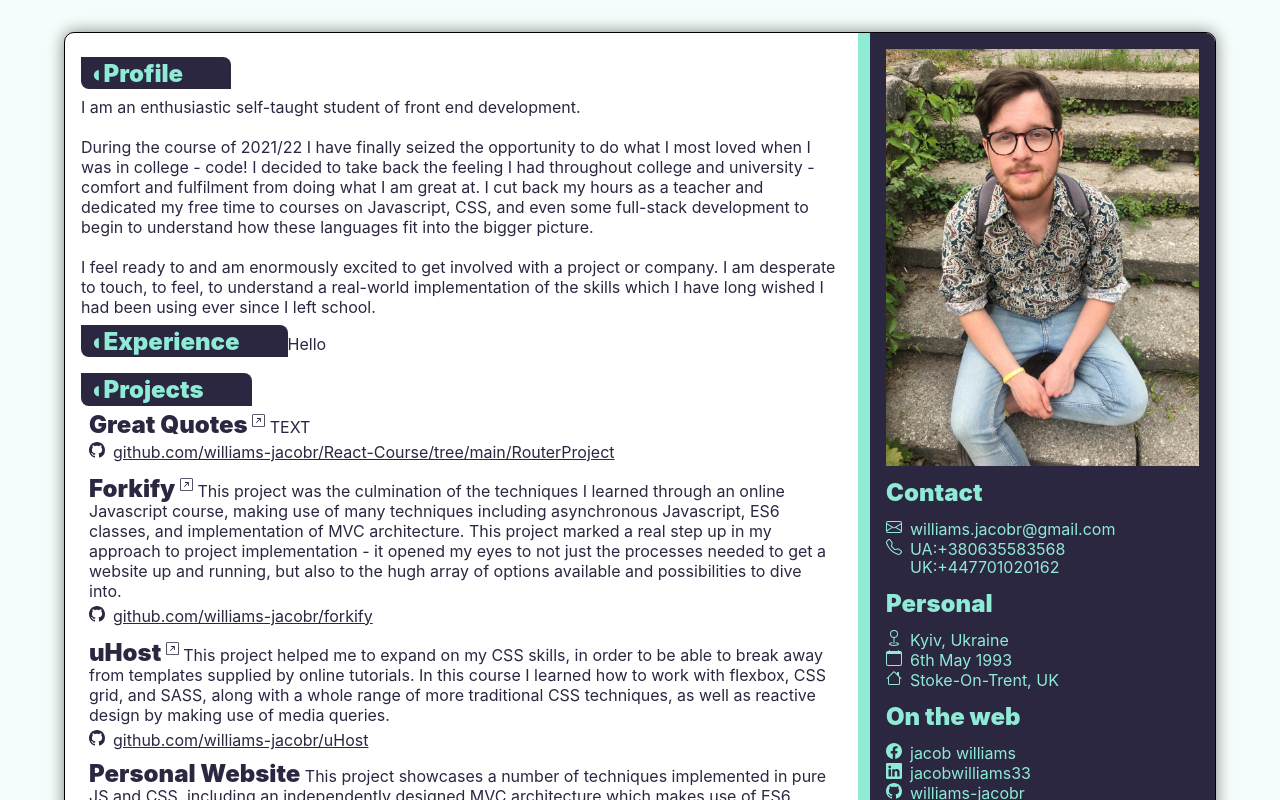
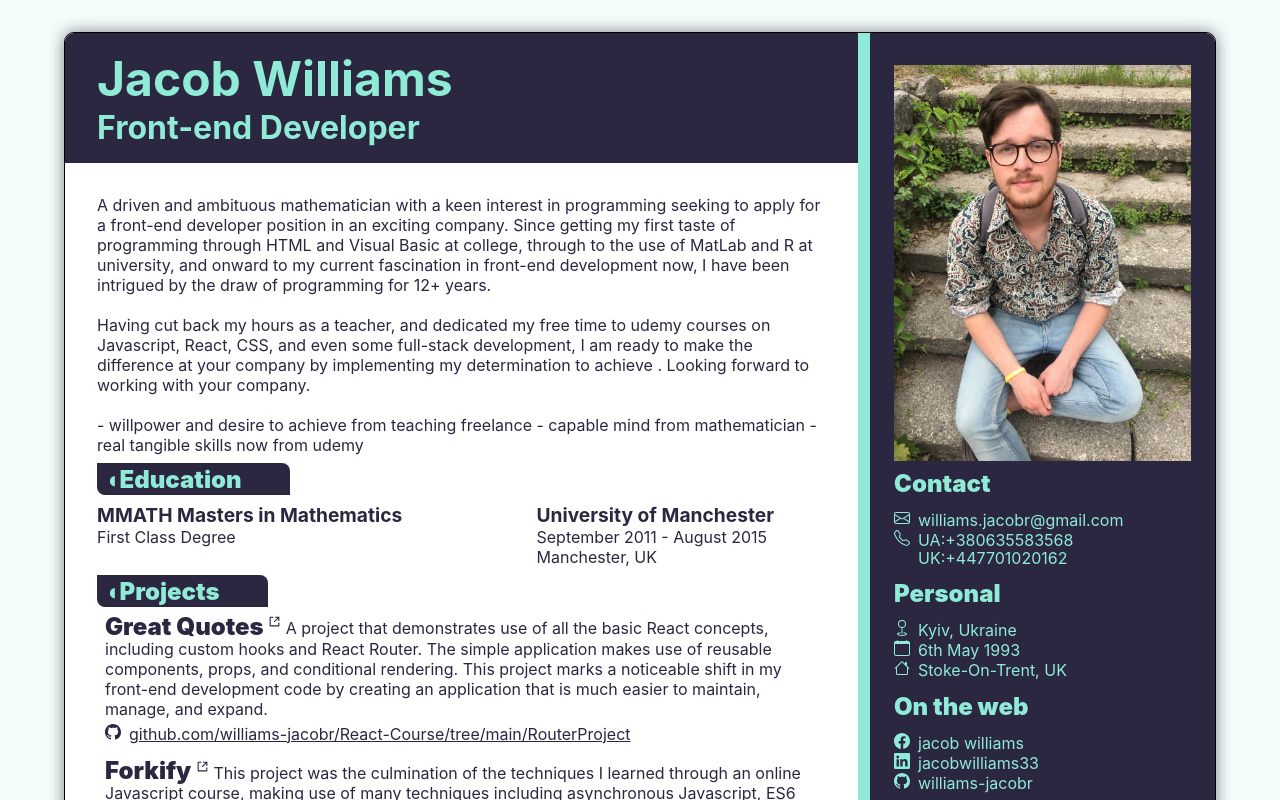
Before and after one commit to williams-jacobr/cv-react, a React (Create React App) app: page / in a window 1280 px wide. Built offline with nearby package versions, Linux system fonts and the light colour scheme.

Commit message:
finalising styling and content

```diff
--- a/src/App.js
+++ b/src/App.js
@@ -3,6 +3,7 @@ import Card from "./Components/UI/Card";
 import CVInfo from "./Components/CVInfo";
 import PersonalInfo from "./Components/PersonalInfo";
 import { useEffect, useRef } from "react";
+import Header from "./Components/UI/Header";
 
 function App() {
   const appContainer = useRef(null);
@@ -10,7 +11,10 @@ function App() {
   return (
     <Card className={styles.main}>
       <div className={styles.container} ref={appContainer}>
-        <CVInfo className={styles.section} />
+        <div>
+          <Header />
+          <CVInfo className={styles.section} />
+        </div>
         <PersonalInfo
           className={styles.section}
           printContainer={appContainer}
--- a/src/App.module.css
+++ b/src/App.module.css
@@ -44,4 +44,5 @@ a {
 
 .section {
   padding: 0rem 1rem;
+  margin: 1rem 0;
 }
--- a/src/Components/CVInfo.js
+++ b/src/Components/CVInfo.js
@@ -11,33 +11,56 @@ const CVInfo = function (props) {
       ref={null}
       className={`${styles["cv-info-container"]} ${props.className}`}
     >
-      <Section title="◖Profile">
+      <Section>
         <p>
-          I am an enthusiastic self-taught student of front end development.
+          A driven and ambituous mathematician with a keen interest in
+          programming seeking to apply for a front-end developer position in an
+          exciting company. Since getting my first taste of programming through
+          HTML and Visual Basic at college, through to the use of MatLab and R
+          at university, and onward to my current fascination in front-end
+          development now, I have been intrigued by the draw of programming for
+          12+ years.
           <br />
           <br />
-          During the course of 2021/22 I have finally seized the opportunity to
-          do what I most loved when I was in college - code! I decided to take
-          back the feeling I had throughout college and university - comfort and
-          fulfilment from doing what I am great at. I cut back my hours as a
-          teacher and dedicated my free time to courses on Javascript, CSS, and
-          even some full-stack development to begin to understand how these
-          languages fit into the bigger picture.
+          Having cut back my hours as a teacher, and dedicated my free time to
+          udemy courses on Javascript, React, CSS, and even some full-stack
+          development, I am ready to make the difference at your company by
+          implementing my determination to achieve . Looking forward to working
+          with your company.
           <br />
-          <br />I feel ready to and am enormously excited to get involved with a
-          project or company. I am desperate to touch, to feel, to understand a
-          real-world implementation of the skills which I have long wished I had
-          been using ever since I left school.
+          <br />- willpower and desire to achieve from teaching freelance -
+          capable mind from mathematician - real tangible skills now from udemy
         </p>
       </Section>
-      <Section title="◖Experience">Hello</Section>
+      <Section title="◖Education">
+        <div className={styles.education}>
+          <h1>MMATH Masters in Mathematics</h1>
+          <h2>First Class Degree</h2>
+
+          <h3>
+            <a href="https://www.maths.manchester.ac.uk/">
+              University of Manchester
+            </a>
+          </h3>
+
+          <h4>September 2011 - August 2015</h4>
+          <h5>Manchester, UK</h5>
+        </div>
+      </Section>
       <Section title="◖Projects">
         <Subsection
           title="Great Quotes"
           to="https://react-http-bf455.web.app/quotes"
           className={styles.subsection}
         >
-          <p>TEXT</p>
+          <p>
+            A project that demonstrates use of all the basic React concepts,
+            including custom hooks and React Router. The simple application
+            makes use of reusable components, props, and conditional rendering.
+            This project marks a noticeable shift in my front-end development
+            code by creating an application that is much easier to maintain,
+            manage, and expand.
+          </p>
           <div className="bullet-grid">
             <BsGithub />
             <a href="https://github.com/williams-jacobr/React-Course/tree/main/Router%20Project">
@@ -100,8 +123,8 @@ const CVInfo = function (props) {
           </div>
         </Subsection>
       </Section>
-      <Section title="◖Expanding my skills">
-        <div className={`${styles.skills} bullet-grid`}>
+      <Section title="◖Expanding my skills" className={styles.skills}>
+        <div className="bullet-grid">
           <BsGraphUp className={styles.graph} />
           <p>
             Becoming well acquainted with essential JS libraries, especially
@@ -109,13 +132,24 @@ const CVInfo = function (props) {
           </p>
           <BsGraphUp className={styles.graph} />
           <p>
-            Exploring further libraries that can push me to the next level,
-            including Next.js
+            Working on real world projects with medium to large size user bases
           </p>
           <BsGraphUp className={styles.graph} />
           <p>
-            Working on real world projects with medium to large size user bases
+            Exploring further libraries that can push me to the next level,
+            including Next.js and Node.js
           </p>
+          <BsGraphUp className={styles.graph} />
+          <p>Familiarising myself with JS frameworks such as Angular or Vue</p>
+          <BsGraphUp className={styles.graph} />
+          <p>Familiarising myself with Node frameworks such as Express.js</p>
+          <BsGraphUp className={styles.graph} />
+          <p>
+            Becoming better acquainted with database management such as a deeper
+            dive into PostgreSQL or equivalents
+          </p>
+          <BsGraphUp className={styles.graph} />
+          <p>Compining the above to expand into full-stack development</p>
         </div>
       </Section>
     </Card>
--- a/src/Components/CVInfo.module.css
+++ b/src/Components/CVInfo.module.css
@@ -53,3 +53,102 @@
   margin: 0;
   padding: 0;
 }
+
+.education {
+  display: grid;
+  grid-auto-flow: column;
+  grid-template-columns: auto max-content;
+  grid-template-rows: auto auto auto;
+  align-items: baseline;
+}
+
+.education h1 {
+  margin: 0;
+  padding: 0;
+
+  font-size: large;
+  font-weight: bold;
+}
+
+.education h2 {
+  background: none;
+  color: #2b2741;
+  border: none;
+  padding: 0;
+  margin: 0;
+
+  font-size: 0.9rem;
+  font-weight: initial;
+}
+
+.education h3 {
+  margin: 0;
+  padding: 0;
+  grid-column: 2;
+  font-weight: bold;
+  font-size: 1.1rem;
+}
+
+.education a {
+  text-decoration: none;
+}
+
+.education h4 {
+  margin: 0;
+  padding: 0;
+  grid-column: 2;
+  font-weight: initial;
+  font-size: 0.9rem;
+}
+
+.education h5 {
+  margin: 0;
+  padding: 0;
+  grid-column: 2;
+  font-weight: initial;
+  font-size: 0.8rem;
+}
+
+@media (min-width: 1200px) {
+  .cv-info-container {
+    padding: 1rem 3rem 1rem 2rem;
+  }
+
+  .education h1 {
+    font-size: 1.2rem;
+  }
+
+  .education h2 {
+    font-size: 1rem;
+  }
+
+  .education h3 {
+    font-size: 1.2rem;
+    margin-right: 3rem;
+  }
+
+  .education h4 {
+    font-size: 1rem;
+  }
+
+  .education h5 {
+    font-size: 1rem;
+  }
+}
+
+@media (max-width: 900px) {
+  .education {
+    grid-auto-flow: row;
+  }
+
+  .education h3 {
+    grid-column: 1;
+  }
+}
+
+@media (max-width: 810px) {
+  .education {
+    display: flex;
+    flex-direction: column;
+  }
+}
--- a/src/Components/PersonalInfo.js
+++ b/src/Components/PersonalInfo.js
@@ -127,14 +127,6 @@ const PersonalInfo = function (props) {
           </li>
         </ul>
       </Section>
-      <Section title="Education">
-        <div className="bullet-grid">
-          <p>🎓</p>
-          <p>
-            MMATH Masters degree in Mathematics from University of Manchester.
-          </p>
-        </div>
-      </Section>
       <Section title="Former occupation">
         <div className="bullet-grid">
           <p>👨‍🏫</p>
@@ -146,12 +138,8 @@ const PersonalInfo = function (props) {
           <p>Contact coordinator for a charity organisation.</p>
         </div>
       </Section>
-      <div>
-        <button
-          className={styles["printer-button"]}
-          ref={printButton}
-          onClick={printButtonClickHandler}
-        >
+      <div className={styles["printer-button"]}>
+        <button ref={printButton} onClick={printButtonClickHandler}>
           Print
         </button>
       </div>
--- a/src/Components/PersonalInfo.module.css
+++ b/src/Components/PersonalInfo.module.css
@@ -8,6 +8,9 @@
 
   margin: 0;
   border-radius: 0;
+
+  display: flex;
+  flex-direction: column;
 }
 
 .personal-info-container h2 {
@@ -55,6 +58,10 @@
 }
 
 .printer-button {
+  margin-top: auto;
+}
+
+.printer-button button {
   width: 100%;
   margin: 1rem auto;
   padding: 0.5rem 1rem;
@@ -63,9 +70,10 @@
   border-radius: 0.5rem;
   font-size: large;
   color: #8febd5;
+  margin-top: max-content;
 }
 
-.printer-button:hover {
+.printer-button button:hover {
   background: #8febd5;
   cursor: pointer;
   color: #2b2741;
@@ -86,3 +94,9 @@
 .css {
   color: #264de4;
 }
+
+@media (min-width: 1200px) {
+  .personal-info-container {
+    padding: 1rem 1.5rem;
+  }
+}
--- /dev/null
+++ b/src/Components/UI/Header.js
@@ -0,0 +1,12 @@
+import styles from "./Header.module.css";
+
+const Header = function (props) {
+  return (
+    <header className={styles.header}>
+      <h1>Jacob Williams</h1>
+      <h2>Front-end Developer</h2>
+    </header>
+  );
+};
+
+export default Header;
--- /dev/null
+++ b/src/Components/UI/Header.module.css
@@ -0,0 +1,24 @@
+.header {
+  background: #2b2741;
+  color: #8febd5;
+  margin: 0;
+  padding: 1rem;
+}
+
+.header h1 {
+  margin: 0;
+}
+
+@media (min-width: 1200px) {
+  .header {
+    padding: 1rem 2rem;
+  }
+
+  .header h1 {
+    font-size: 3rem;
+  }
+
+  .header h2 {
+    font-size: 2rem;
+  }
+}
--- a/src/Components/UI/Section.js
+++ b/src/Components/UI/Section.js
@@ -3,7 +3,7 @@ const Section = function (props) {
 
   return (
     <div className={props.className}>
-      <h2>{title}</h2>
+      {title ? <h2>{title}</h2> : ''}
       {props.children}
     </div>
   );
--- a/src/Components/UI/Subsection.js
+++ b/src/Components/UI/Subsection.js
@@ -1,5 +1,5 @@
 import styles from "./Subsection.module.css";
-import { BsArrowUpRightSquare } from "react-icons/bs";
+import { RiShareBoxLine } from "react-icons/ri";
 
 const Subsection = function (props) {
   const { title, to } = props;
@@ -8,7 +8,7 @@ const Subsection = function (props) {
     <div className={`${props.className} ${styles.subsection}`}>
       {to && (
         <a href={to} className={styles.link}>
-          <h2>{title}</h2> <BsArrowUpRightSquare className={styles.super} />
+          <h2>{title}</h2> <RiShareBoxLine className={styles.super} />
         </a>
       )}
       {!to && <h2>{title}</h2>} {props.children}
```
